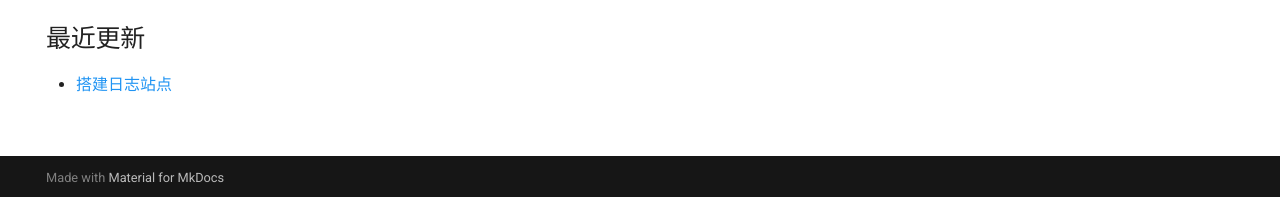
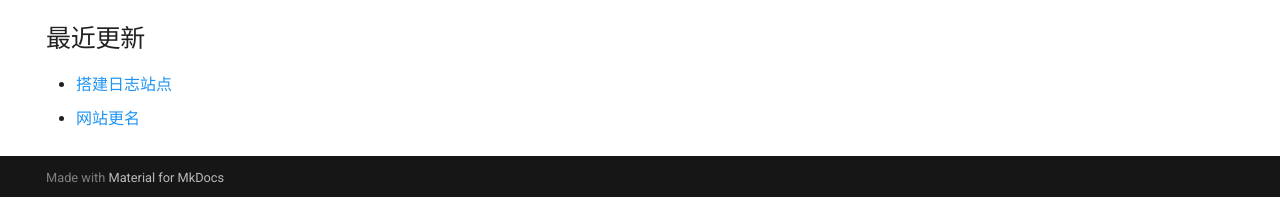
Before and after one commit to Page67/fakespeare, an MkDocs documentation site: the page built from docs/index.md, in a window 1280 px wide. Shown: the part 700-897 px from the top of the page. Built offline with MkDocs 1.6.1 and Material for MkDocs 9.7.7, drawn with Linux system fonts in a browser that asks for light colours.

Commit message:
更新链接

```diff
--- a/docs/index.md
+++ b/docs/index.md
@@ -13,3 +13,4 @@ hide:
 ## 最近更新
 
 - [搭建日志站点](blog/posts/2026-06-16-hello.md)
+- [网站更名](blog/posts/2026-06-24-name.md)
```
